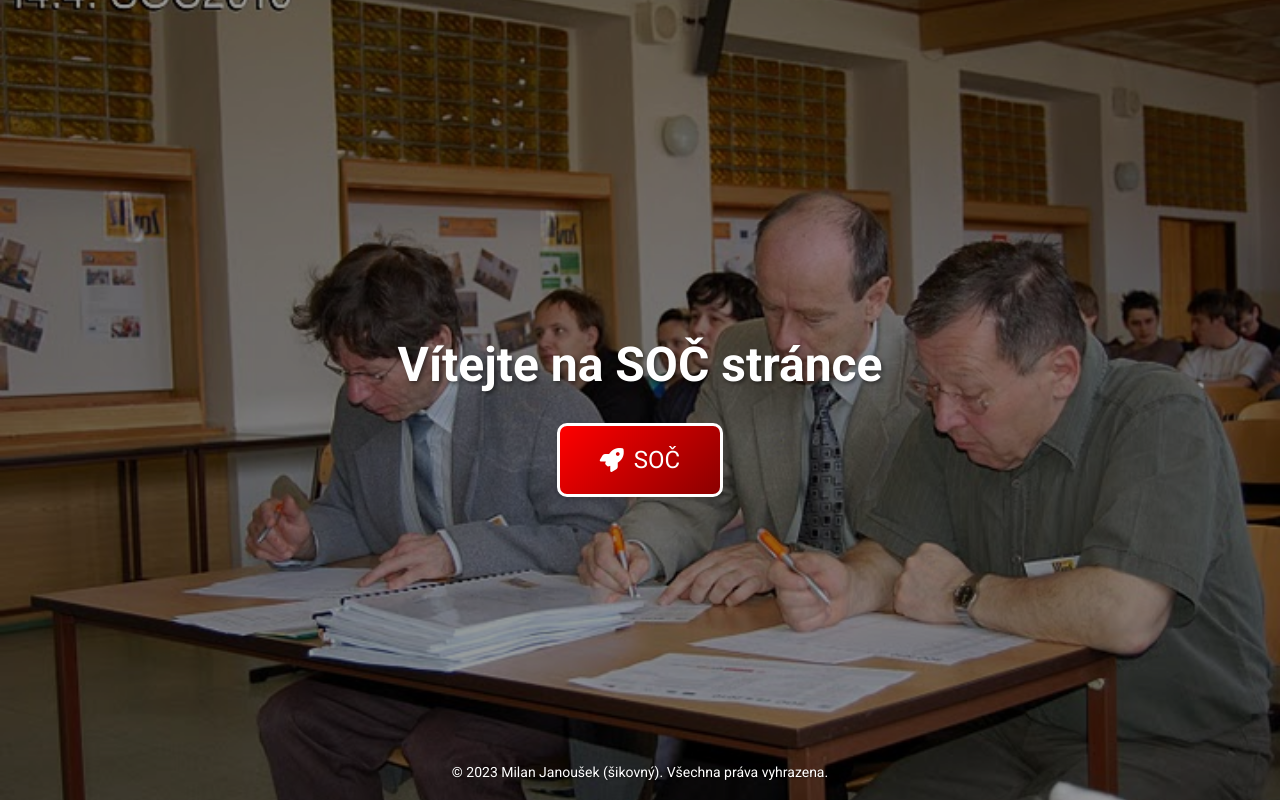
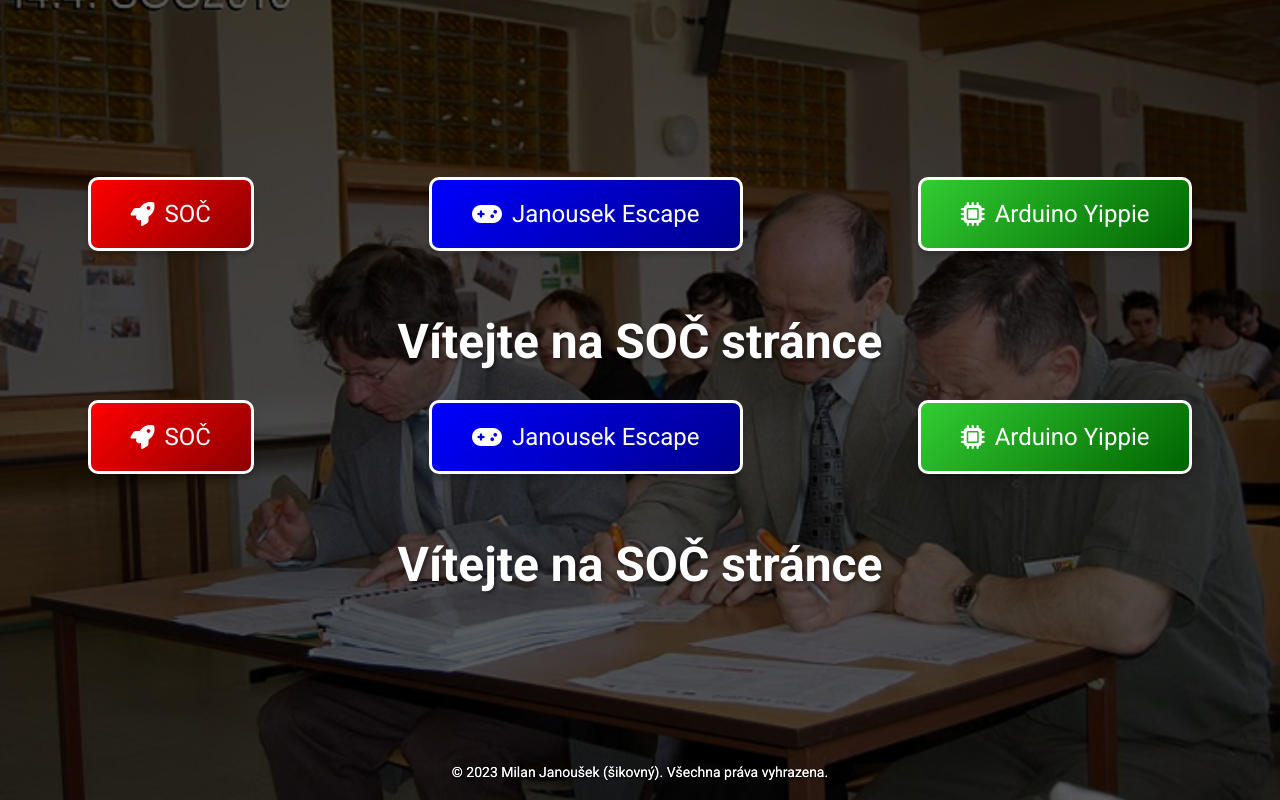
Before and after one commit to Echoavt/Echoavt.github.io, a plain HTML site: page soc_page.html in a window 1280 px wide. Drawn offline with Linux system fonts and the light colour scheme.

Commit message:
Update soc_page.html

```diff
--- a/soc_page.html
+++ b/soc_page.html
@@ -58,6 +58,14 @@
       }
     }
 
+    .buttons {
+      display: flex;
+      justify-content: space-around;
+      width: 100%;
+      margin-bottom: 30px;
+      z-index: 2;
+    }
+
     .button {
       display: inline-flex;
       align-items: center;
@@ -65,7 +73,6 @@
       text-align: center;
       padding: 20px 40px;
       color: white;
-      background-image: linear-gradient(135deg, red, darkred);
       border: 3px solid white;
       border-radius: 10px;
       text-decoration: none;
@@ -73,23 +80,35 @@
       box-shadow: 0px 4px 6px rgba(0, 0, 0, 0.2);
       animation: fadeInUp 1s ease 0.5s;
       animation-fill-mode: backwards;
-      z-index: 2;
     }
 
-    @keyframes fadeInUp {
-      0% {
-        opacity: 0;
-        transform: translateY(20px);
-      }
-      100% {
-        opacity: 1;
-        transform: translateY(0);
-      }
+    .button-red {
+      background-image: linear-gradient(135deg, red, darkred);
     }
 
-    .button:hover {
+    .button-red:hover {
       background-image: linear-gradient(135deg, darkred, red);
       border-color: darkred;
+      box-shadow: 0px 6px 8px rgba(0, 0, 0, 0.4);
+    }
+
+    .button-blue {
+      background-image: linear-gradient(135deg, blue, darkblue);
+    }
+
+    .button-blue:hover {
+      background-image: linear-gradient(135deg, darkblue, blue);
+      border-color: darkblue;
+      box-shadow: 0px 6px 8px rgba(0, 0, 0, 0.4);
+    }
+
+    .button-green {
+      background-image: linear-gradient(135deg, limegreen, darkgreen);
+    }
+
+    .button-green:hover {
+      background-image: linear-gradient(135deg, darkgreen, limegreen);
+      border-color: darkgreen;
       box-shadow: 0px 6px 8px rgba(0, 0, 0, 0.4);
     }
 
@@ -118,14 +137,82 @@
     }
 
   </style>
+  <script>
+    function createConfetti() {
+      const confettiCount = 200;
+      const confettiColors = ["red", "blue", "green", "yellow", "orange", "pink", "purple"];
+
+      for (let i = 0; i < confettiCount; i++) {
+        const confetti = document.createElement("div");
+        confetti.classList.add("confetti");
+        confetti.style.backgroundColor = confettiColors[Math.floor(Math.random() * confettiColors.length)];
+        confetti.style.left = Math.floor(Math.random() * 100) + "vw";
+        confetti.style.animationDuration = Math.random() * 2 + 2 + "s";
+        confetti.style.animationDelay = Math.random() * 2 + "s";
+        document.body.appendChild(confetti);
+      }
+    }
+  </script>
 </head>
 <body>
   <div class="overlay"></div>
+  <div class="buttons">
+    <a href="http://wiki.sps-pi.cz/index.php/SOC" class="button button-red">
+      <i class="fas fa-rocket"></i>
+      SOČ
+    </a>
+    <a href="janousek_escape.html" class="button button-blue">
+      <i class="fas fa-gamepad"></i>
+      Janousek Escape
+    </a>
+    <a href="#" onclick="createConfetti()" class="button button-green">
+      <i class="fas fa-microchip"></i>
+      Arduino Yippie
+    </a>
+  </div>
   <h1 class="header">Vítejte na SOČ stránce</h1>
-  <a href="http://wiki.sps-pi.cz/index.php/SOC" class="button">
-    <i class="fas fa-rocket"></i>
-    SOČ
-  </a>
-  <div class="footer">&copy; 2023 Milan Janoušek (šikovný). Všechna práva vyhrazena.</div>
-</body>
+  <div class="footer">&copy; 2023 Milan Janoušek (šikovný). Všechna práva vyhrazena.
+    </div>
+    <style>
+      .confetti {
+        position: fixed;
+        width: 10px;
+        height: 10px;
+        top: -10px;
+        opacity: 0;
+        animation: confettiFall 4s linear infinite;
+      }
+
+      @keyframes confettiFall {
+        0% {
+          opacity: 1;
+          transform: translateY(-100%) rotate(0deg);
+        }
+        100% {
+          opacity: 0;
+          transform: translateY(100%) rotate(720deg);
+        }
+      }
+
+    </style>
+  </head>
+  <body>
+    <div class="overlay"></div>
+    <div class="buttons">
+      <a href="http://wiki.sps-pi.cz/index.php/SOC" class="button button-red">
+        <i class="fas fa-rocket"></i>
+        SOČ
+      </a>
+      <a href="janousek_escape.html" class="button button-blue">
+        <i class="fas fa-gamepad"></i>
+        Janousek Escape
+      </a>
+      <a href="#" onclick="createConfetti()" class="button button-green">
+        <i class="fas fa-microchip"></i>
+        Arduino Yippie
+      </a>
+    </div>
+    <h1 class="header">Vítejte na SOČ stránce</h1>
+    <div class="footer">&copy; 2023 Milan Janoušek (šikovný). Všechna práva vyhrazena.</div>
+  </body>
 </html>
```
